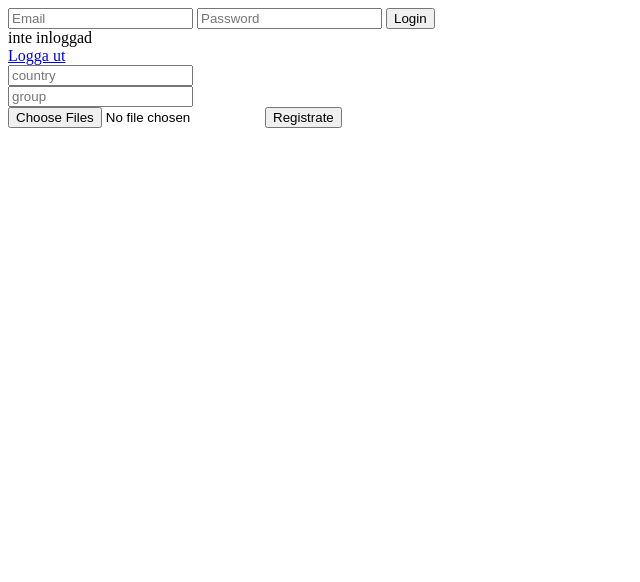
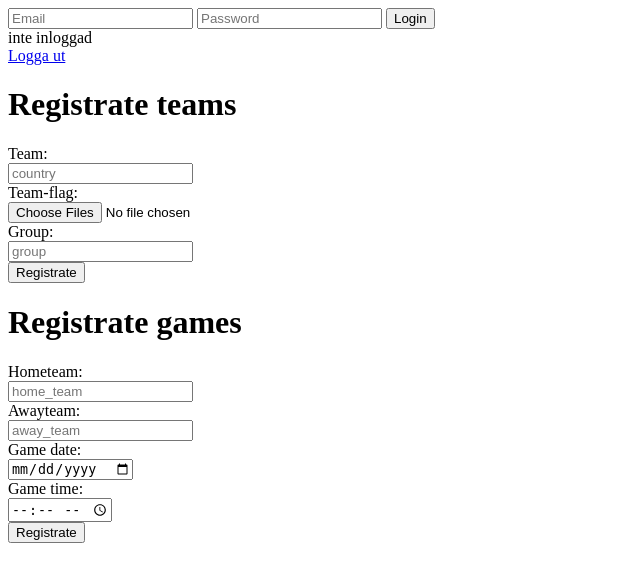
Before and after one commit to Tipster-project/Vanilla-php-Tipster, a PHP site: page /admin_dash.php in a window 1280 px wide. Shown: the top 582 px of the page, without its empty margins (0-640 px from the left). Run offline with PHP 8.4, Linux system fonts and the light colour scheme.

Commit message:
bloody hell!!!

```diff
--- a/admin_dash.php
+++ b/admin_dash.php
@@ -1,14 +1,32 @@
 <?php
-	include 'includes/header.php';
+ 	include 'includes/header.php';
+
 ?>
 <div id='team_reg'>
-	<form action='team_reg.php' method='post' enctype='multipart/form-data'>
-
+	<h1>Registrate teams</h1>
+	<form action='team_reg.php' method='post'>
+		<label>Team:</label></br>
 		<input type='text' name='country' placeholder='country'></br>
+		<label>Team-flag:</label></br>
+		<input type='file' name='country_flag' accept='image/*' multiple></br>
+		<label>Group:</label></br>
 		<input type='text' name='group_reg' placeholder='group'></br>
-		<input type='file' name='country_flag' accept='image/*' multiple>
-
 		<input type='submit' name='team_reg_btn' value='Registrate'>
 	</form>
 </div>
+
+<div id='game_reg'>
+	<h1>Registrate games</h1>
+	<form action='game_reg.php' method='post'>
+		<label>Hometeam:</label></br>
+		<input type='text' name='home_team' placeholder='home_team'></br>
+		<label>Awayteam:</label></br>
+		<input type='text' name='away_team' placeholder='away_team'></br>
+		<label>Game date:</label></br>
+		<input type='date' name='game_date' placeholder='game_date'></br>
+		<label>Game time:</label></br>
+		<input type='time' name='game_time' placeholder='game_time'></br>
+		<input type='submit' name='game_reg_btn' value='Registrate'>
+	</form>
+</div>
 <?php include 'includes/footer.php'; ?>
--- /dev/null
+++ b/includes/betting.php
@@ -0,0 +1 @@
+betting.php
--- a/includes/header.php
+++ b/includes/header.php
@@ -12,8 +12,8 @@
 <body>
 	<div id='login'>
 		<form action='login_check.php' method='post'>
-			<input type='text' name='login_email' placeholder='Email'>
-			<input type='text' name='login_password' placeholder='Password'>
+			<input type='email' name='login_email' placeholder='Email'>
+			<input type='password' name='login_password' placeholder='Password'>
 			<input type='submit' name='login_btn' value='Login'>
 		</form>
 
--- a/team_reg.php
+++ b/team_reg.php
@@ -3,7 +3,7 @@
 include 'includes/db_connect.php';
 //Saves the values from the registration form into the database.
 
-$sql = "INSERT INTO teams (team_name, group_nr, flag_url)
+$sql = "INSERT INTO teams (team_name, group_nr, team_flag)
 VALUES ('" . $_POST['country'] . "', '" . $_POST['group_reg'] . "', '". basename($_FILES['country_flag']['name'])."')";
 
 $target_dir = "img/";
```
Also changed, not shown: game_reg.php (added, +14 -0 lines), img/DSC_0130.jpg (deleted), img/DSC_0417.jpg (deleted).
